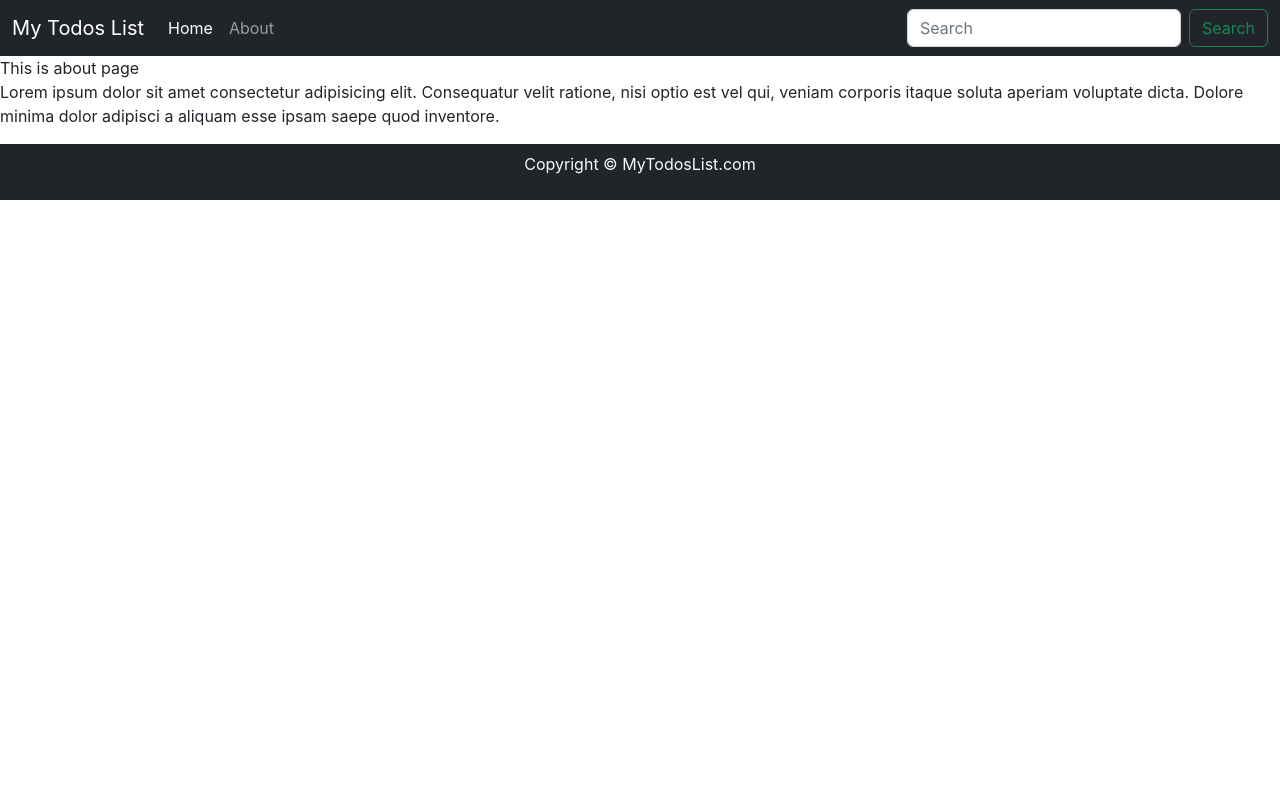
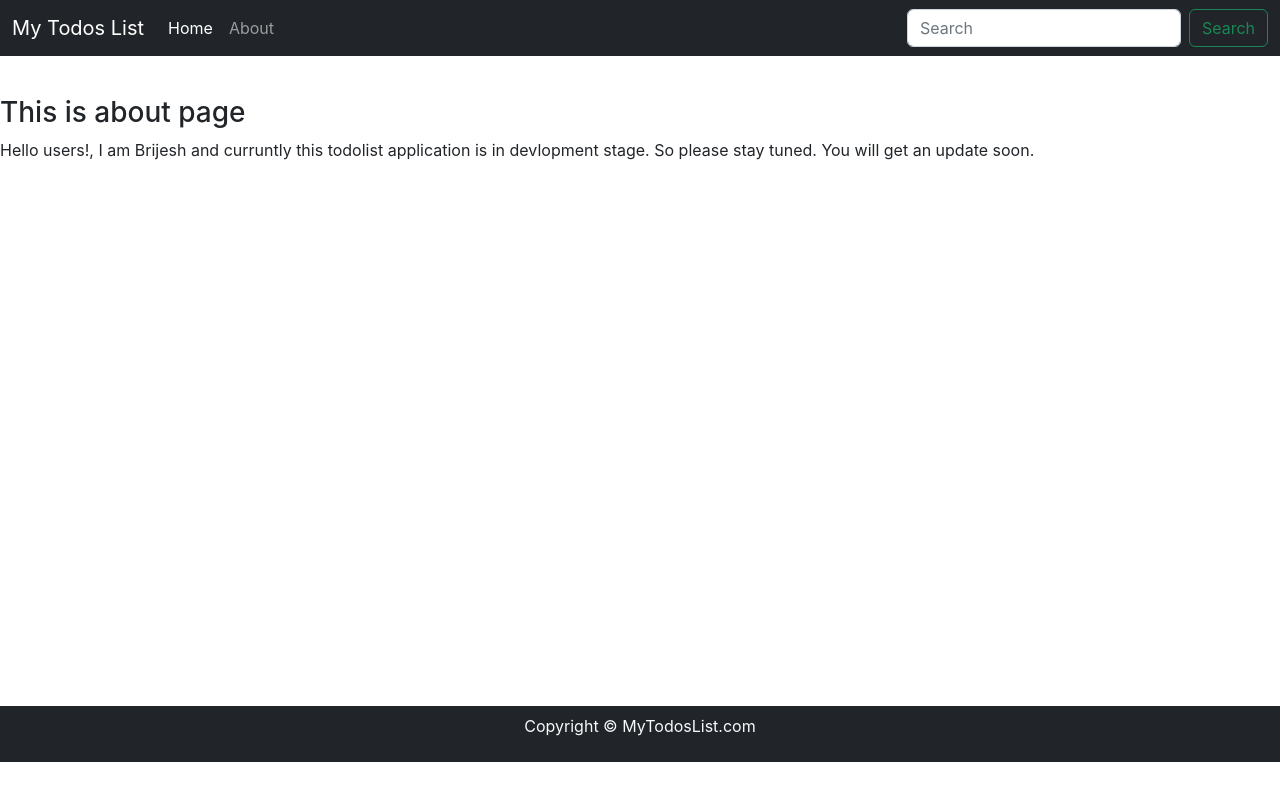
Before and after one commit to Brijesh206/todos-list-using-react, a React (Create React App) app: page /about in a window 1280 px wide. Built offline with nearby package versions, Linux system fonts and the light colour scheme.

Commit message:
Updating About.js

```diff
--- a/src/MyComponents/About.js
+++ b/src/MyComponents/About.js
@@ -1,10 +1,15 @@
 import React from 'react'
 
 export const About = () => {
+  let myStyle = {
+    minHeight : '71.3vh',
+    margin : "40px auto"
+  }
   return (
     <>
-    <div>This is about page</div>
-    <p>Lorem ipsum dolor sit amet consectetur adipisicing elit. Consequatur velit ratione, nisi optio est vel qui, veniam corporis itaque soluta aperiam voluptate dicta. Dolore minima dolor adipisci a aliquam esse ipsam saepe quod inventore.</p>
+    <div style={myStyle}><h3>This is about page</h3>
+    <p>Hello users!, I am Brijesh and curruntly this todolist application is in devlopment stage. So please stay tuned. You will get an update soon.</p>
+    </div>
     </>
   )
 }
```
